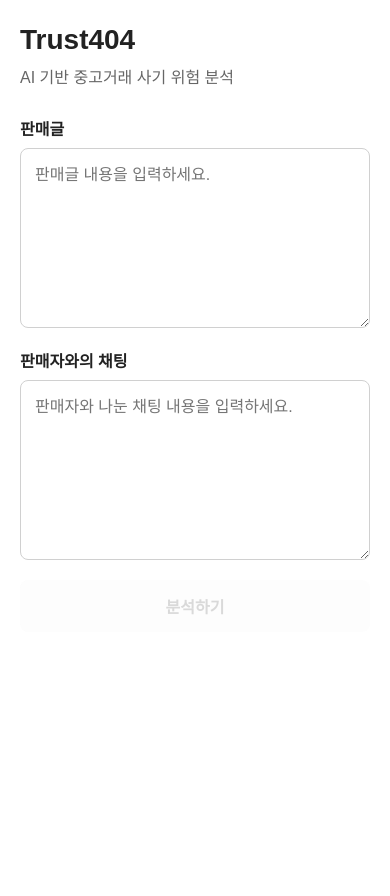
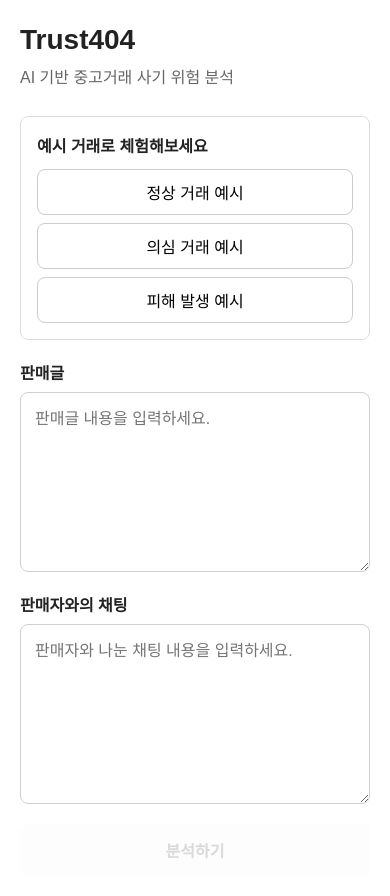
Before and after one commit to Trust404/Trust404, a React app in the folder frontend/: page / in a window 390 px wide. Shown: the top 896 px of the page. Before the commit the page ends 844 px from the top, so only its background shows below. Built offline with nearby package versions, Linux system fonts and the light colour scheme; the HTML template or start-up script is replaced by a standard one.

Commit message:
심사위원용 샘플 거래 추가

```diff
--- a/frontend/src/App.css
+++ b/frontend/src/App.css
@@ -158,4 +158,45 @@
   .result-card {
     padding: 14px;
   }
+
+  .sample-section {
+  padding: 16px;
+  border: 1px solid #ddd;
+  border-radius: 8px;
 }
+
+.sample-title {
+  margin: 0 0 12px;
+  font-weight: 600;
+}
+
+.sample-buttons {
+  display: flex;
+  gap: 8px;
+  flex-wrap: wrap;
+}
+
+.sample-buttons button {
+  flex: 1;
+  min-width: 140px;
+  padding: 10px 12px;
+  border: 1px solid #ccc;
+  border-radius: 8px;
+  background: white;
+  cursor: pointer;
+}
+
+.sample-buttons button:hover {
+  background: #f5f5f5;
+}
+
+@media (max-width: 600px) {
+  .sample-buttons {
+    flex-direction: column;
+  }
+
+  .sample-buttons button {
+    width: 100%;
+  }
+}
+}
--- a/frontend/src/App.jsx
+++ b/frontend/src/App.jsx
@@ -8,6 +8,48 @@ function App() {
   const [result, setResult] = useState(null)
   const [loading, setLoading] = useState(false)
   const [error, setError] = useState('')
+
+  const samples = {
+  normal: {
+    listing: `아이폰 15 Pro 256GB 판매합니다.
+기기 상태 좋고 정상 작동합니다.
+안전결제 가능합니다.
+택배 또는 강남역 직거래 가능합니다.
+가격은 100만원입니다.`,
+    chat: `네, 아직 판매 중입니다.
+안전결제로 진행하셔도 됩니다.
+직거래 원하시면 강남역에서 가능합니다.
+기기 상태 확인하시고 결정하셔도 됩니다.`,
+  },
+
+  suspicious: {
+    listing: `아이폰 15 Pro 판매합니다.
+상태 좋고 정상 작동합니다.
+안전결제 가능합니다.
+가격은 100만원입니다.`,
+    chat: `안전결제는 안 합니다.
+계좌이체만 받고 있습니다.
+다른 구매자도 문의 중이라 거래하실 거면 지금 바로 입금해주세요.
+예약하려면 예약금 10만원 먼저 보내주세요.
+이후 이야기는 카카오톡으로 하겠습니다.`,
+  },
+
+  damage: {
+    listing: `아이폰 15 Pro 판매합니다.
+정상 작동하며 택배 거래 가능합니다.
+가격은 90만원입니다.`,
+    chat: `판매자가 알려준 계좌로 이미 90만원을 송금했습니다.
+그런데 며칠이 지나도 상품을 받지 못했습니다.
+판매자에게 계속 연락하고 있지만 답장이 없고 전화도 받지 않습니다.`,
+  },
+}
+
+const loadSample = (sample) => {
+  setListing(sample.listing)
+  setChat(sample.chat)
+  setResult(null)
+  setError('')
+}
 
   const handleAnalyze = async () => {
     setLoading(true)
@@ -48,6 +90,32 @@ function App() {
       </header>
 
       <main className="form">
+        <div className="sample-section">
+  <p className="sample-title">예시 거래로 체험해보세요</p>
+
+  <div className="sample-buttons">
+    <button
+      type="button"
+      onClick={() => loadSample(samples.normal)}
+    >
+      정상 거래 예시
+    </button>
+
+    <button
+      type="button"
+      onClick={() => loadSample(samples.suspicious)}
+    >
+      의심 거래 예시
+    </button>
+
+    <button
+      type="button"
+      onClick={() => loadSample(samples.damage)}
+    >
+      피해 발생 예시
+    </button>
+  </div>
+</div>
         <div className="input-group">
           <label htmlFor="listing">판매글</label>
           <textarea
```
